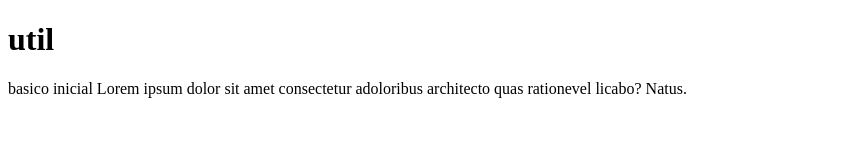
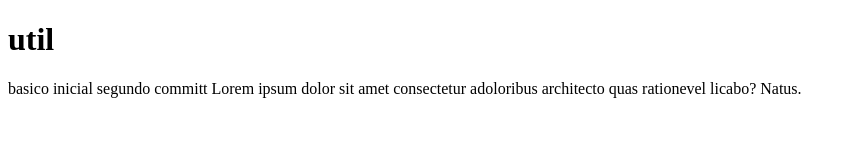
Before and after one commit to guillermosalomone/pruebacolab, a plain HTML site: page index.html in a window 1280 px wide. Shown: the whole page, without its empty margins (0-855 px from the left). Drawn offline with Linux system fonts and the light colour scheme.

Commit message:
git commit segundo

```diff
--- a/index.html
+++ b/index.html
@@ -10,6 +10,7 @@
     <header>
         <h1>  util  </h1>
         <p> basico inicial
+            segundo committ
             Lorem ipsum dolor sit amet consectetur adoloribus architecto quas rationevel licabo? Natus.</p>
     </header>
 </body>
```
Also changed, not shown: graficos/git.png (added).
